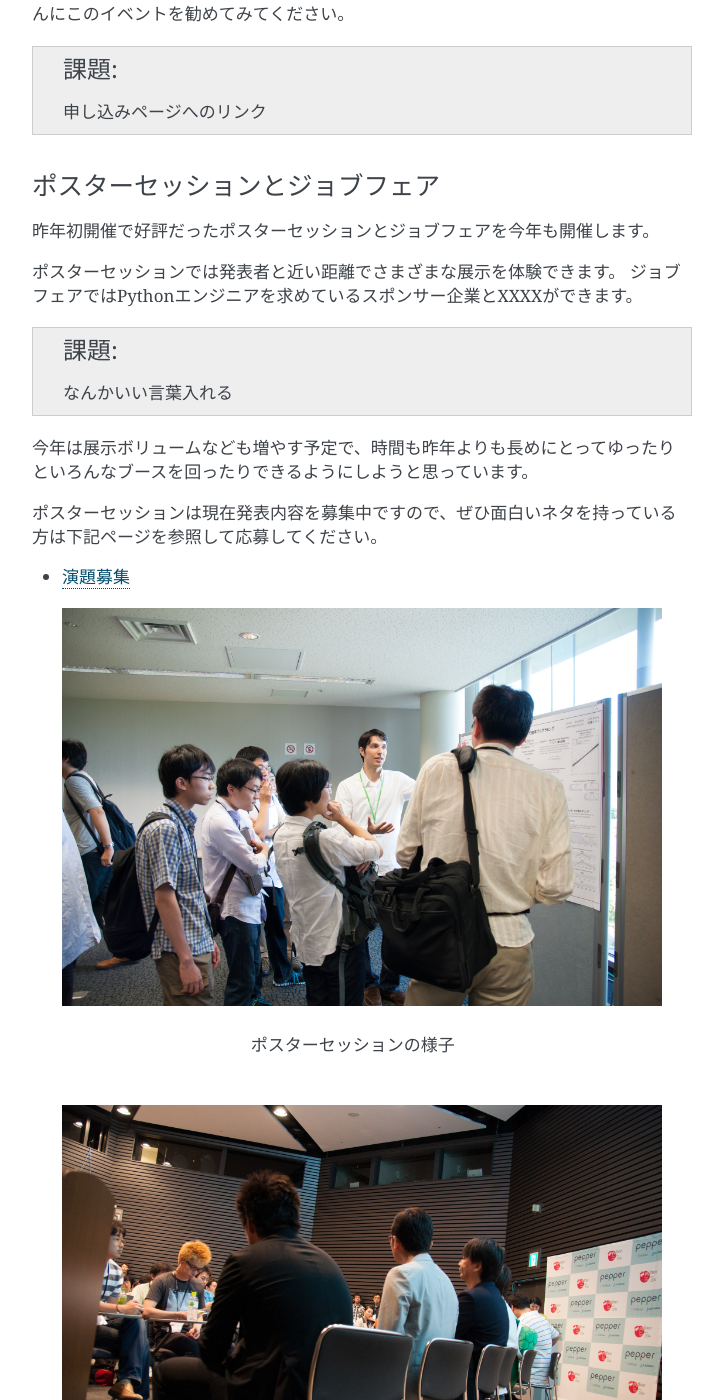
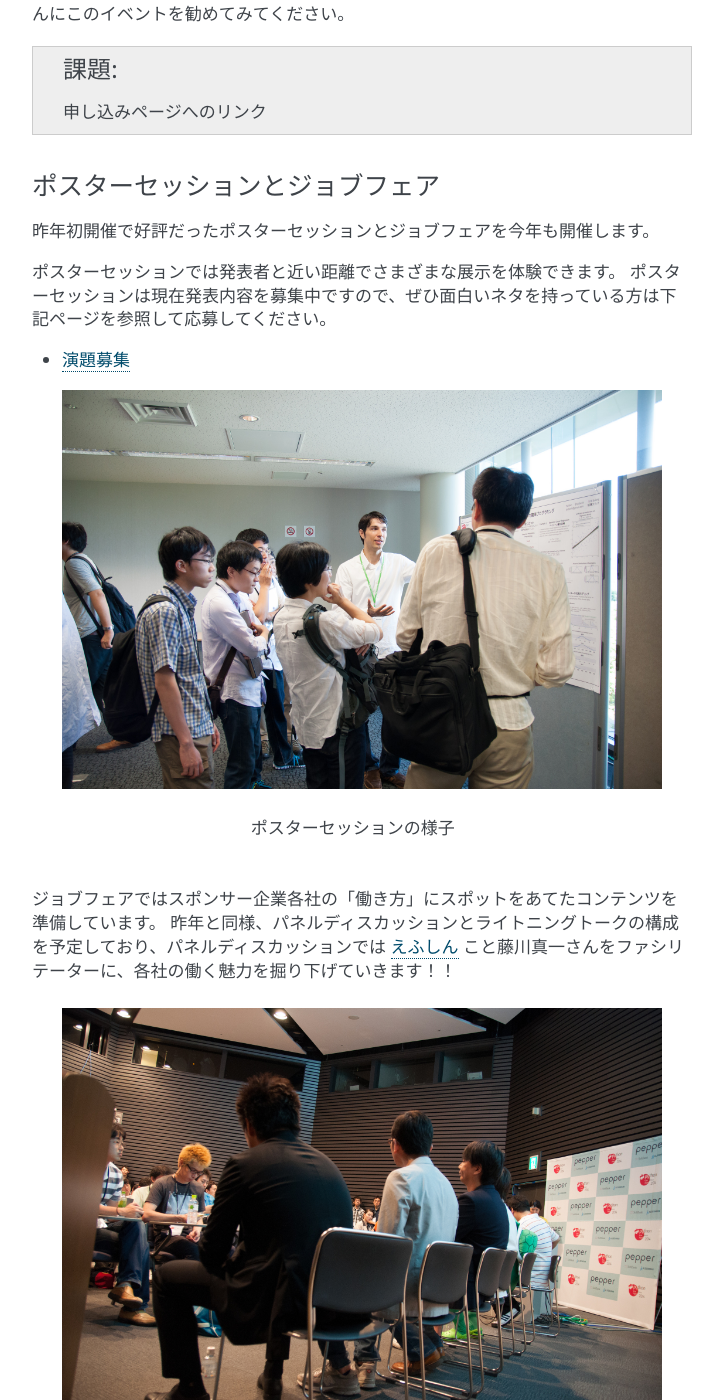
Before and after one commit to pyconjp/reports2015, a Sphinx documentation site: the page built from pre/source/01_overview.rst, in a window 1280 px wide and 1400 px high, scrolled down 2092 px. Shown: the whole window, without its empty margins (388-1111 px from the left). Built offline with Sphinx 7.4.7, drawn with Linux system fonts in a browser that asks for light colours; some of the changed text lies outside the part shown.

Commit message:
HTJ-804: ジョブフェアのみどころを更新

```diff
--- a/pre/source/01_overview.rst
+++ b/pre/source/01_overview.rst
@@ -69,12 +69,6 @@ Pythonの可能性を拡げるために、次代を担っていく子ども達
 昨年初開催で好評だったポスターセッションとジョブフェアを今年も開催します。
 
 ポスターセッションでは発表者と近い距離でさまざまな展示を体験できます。
-ジョブフェアではPythonエンジニアを求めているスポンサー企業とXXXXができます。
-
-.. todo:: なんかいい言葉入れる
-
-今年は展示ボリュームなども増やす予定で、時間も昨年よりも長めにとってゆったりといろんなブースを回ったりできるようにしようと思っています。
-
 ポスターセッションは現在発表内容を募集中ですので、ぜひ面白いネタを持っている方は下記ページを参照して応募してください。
 
 - `演題募集 <https://pycon.jp/2015/ja/talks/cfp/>`_
@@ -85,11 +79,16 @@ Pythonの可能性を拡げるために、次代を担っていく子ども達
 
    ポスターセッションの様子
 
+ジョブフェアではスポンサー企業各社の「働き方」にスポットをあてたコンテンツを準備しています。
+昨年と同様、パネルディスカッションとライトニングトークの構成を予定しており、パネルディスカッションでは `えふしん <http://f-shin.net/fsgarage/>`_ こと藤川真一さんをファシリテーターに、各社の働く魅力を掘り下げていきます！！
+
 .. figure:: /_static/01_overview/job-fair.jpg
    :width: 600
    :alt: ジョブフェアの様子
 
    ジョブフェアの様子
+
+今年はポスターの展示ボリュームなども増やす予定で、時間も昨年よりも長めにとってゆったりといろんなブースを見て回れるようにする予定です。
 
 基調講演
 ========
```
